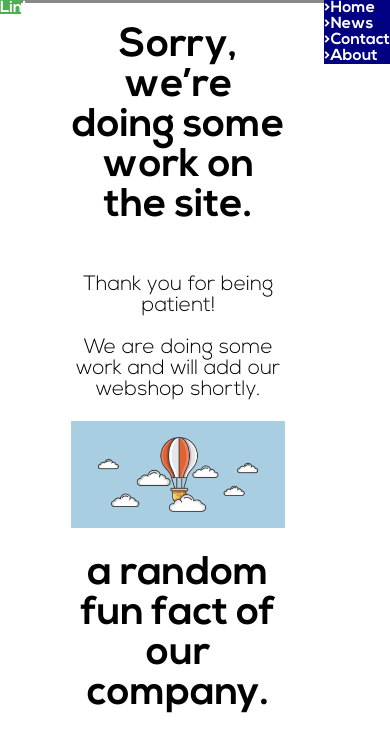
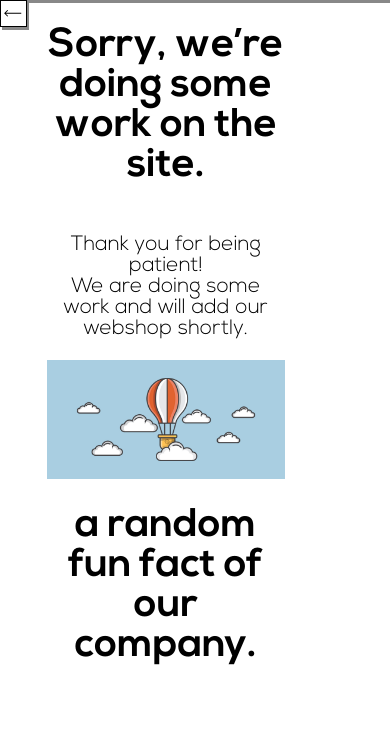
Before and after one commit to YohanLoz/Sunny-s-website, a PHP site: page /webShop.html in a window 390 px wide. Shown: the part 51-803 px from the top of the page. Run offline with PHP 8.4, Linux system fonts and the light colour scheme.

Commit message:
functionality update

```diff
--- a/css/main.css
+++ b/css/main.css
@@ -29,6 +29,7 @@ body{
     display:grid;
     grid-template-columns: repeat(10, 1fr);
     grid-column-gap: 1.042vw; /* 20px calculated from a 1920px screen */
+
 }
 
 header{ /* rares, you're in charge of this */
--- a/css/webShop.css
+++ b/css/webShop.css
@@ -68,30 +68,22 @@ height:auto;
 	grid-column:2/ span 4;
 
 }
-.buttonbox{
-	display:flex;
+.backButton{
+	grid-column:1/ span 1;
+	width:100%;
+	height:4%;
+border: 1px solid;
+box-shadow: 2px 3px #888888;
 }
-.button {
-  background-color: #4CAF50;
-  border: none;
-  color: white;
-  text-align: center;
-  text-decoration: none;
-  display: inline-block;
-  font-size: 16px;
-  cursor: pointer;
-  width: 40%;
-  height: 2%;
-}
+
+
 /*
-	#txt{
-display: flex;
-align-items: center;
-text-align: center;
+
 
 
 }
 */
+
 
 
 #webShop{
@@ -122,6 +114,7 @@ text-align: center;
 #mobileButton{
 	width:100%;
 	height:100%;
+	outline: none;
 }
 
 
@@ -149,7 +142,19 @@ text-align: center;
 .mobilemeniu{
 	grid-column: 10/ span 1;
 	height:auto;
+	transform: scaleY(0);
+
+    transform-origin: top;
+
+    transition: 0.3s;
 }
+
+.newlist {
+
+    transform: scaleY(1);
+
+}
+
 
   .toplink3{
 	 display: none;
@@ -158,6 +163,14 @@ text-align: center;
 	 display: none;
   }
 }
+
+.mobilebutton,.links{
+	transition: 0.3s;
+	outline: none;
+}
+
+
+
  @media only screen and (min-width: 768px) {
 .dropdown-click{
 	display: none;
--- a/webShop.html
+++ b/webShop.html
@@ -16,7 +16,7 @@
 			<a href="#" class="toplink2">Products</a>
 			<a href="#" class="toplink3">Contacts</a>
 			<a href="#here" class="toplink4">About us</a>
-			<button onclick="dropdown()" class="mobilebutton"><img id="mobileButton"src="img/mobileButton.png"  alt="mobileButton"></button>
+			<button  class="mobilebutton"><img id="mobileButton"src="img/mobileButton.png"  alt="mobileButton"></button>
 
     </div>
 </div>
@@ -24,13 +24,13 @@
 </header>
  <body >
 
-<div class="buttonbox">
-<a href="#" class="button">Link Button</a>
+<div class="backButton">
+<a href="#" id="backButton"><img src="img/Arrow-29.jpg"  alt="Arrow-29"></a>
 </div>
 
 <div class="box">
  <h1 id="here">Sorry, we’re doing some work on the site.</h1>
- <p id="txt">Thank you for being patient!<br></br> We are doing some work and will add our webshop shortly.</p>
+ <p id="txt">Thank you for being patient!<br> We are doing some work and will add our webshop shortly.</p>
  <img id="webShop"src="img/webShop.png"  alt="webShop">
 <h1 >a random fun fact of our company.</h1>
 
@@ -39,13 +39,27 @@
 
 
  <div id="dropdown" class="mobilemeniu">
-<ul>
+<ul class="links">
   <li><a href="#home">>Home</a></li>
   <li><a href="#news">>News</a></li>
   <li><a href="#contact">>Contact</a></li>
   <li><a href="#about">>About</a></li>
 </ul>
 </div>
+
+<script>
+
+            let click = document.querySelector('.mobilebutton');
+
+            let list = document.querySelector('.mobilemeniu');
+
+            click.addEventListener("click",()=>{
+
+                list.classList.toggle('newlist');
+
+            });
+
+        </script>
 
 
 
@@ -58,11 +72,4 @@
  </body>
 
 
-
- <footer>
-
- <script type="text/javascript" src="javascript/dropdownMenu.js"/>
-
- </footer>
-
  </html>
```
